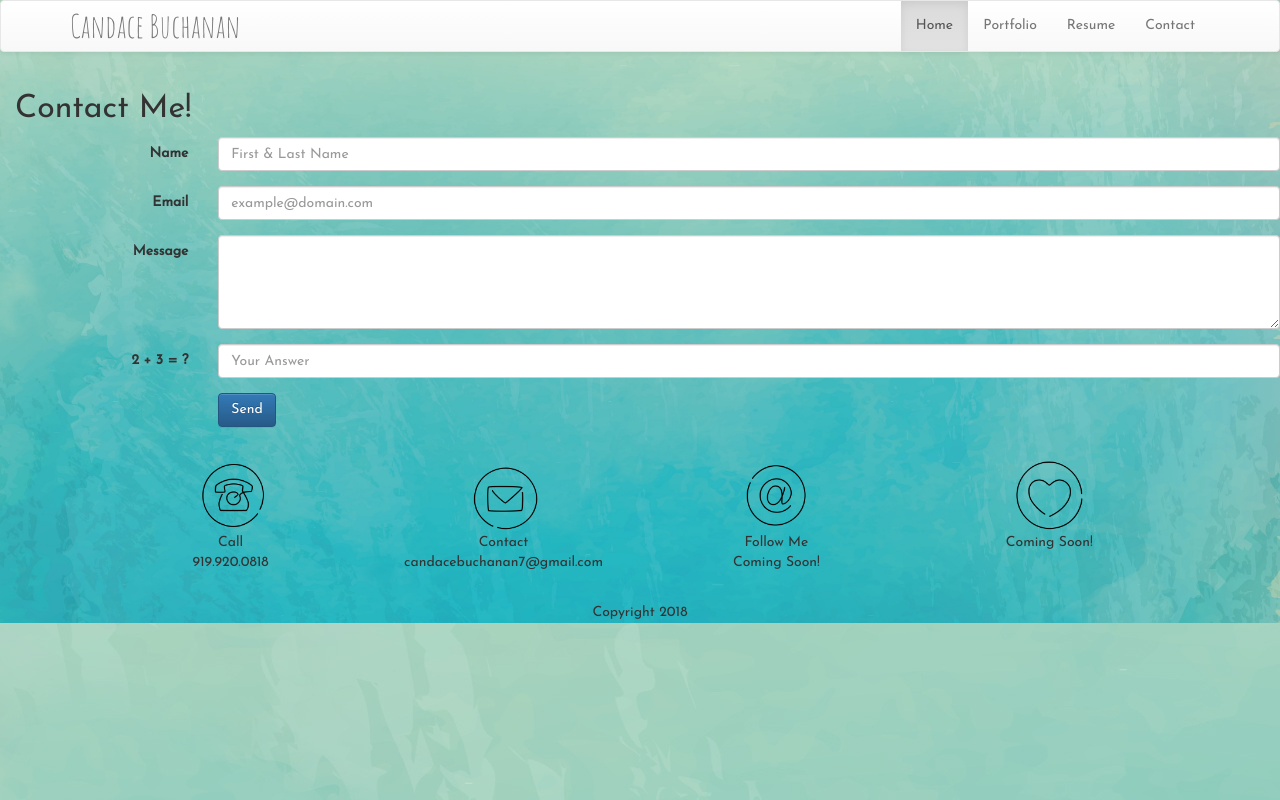
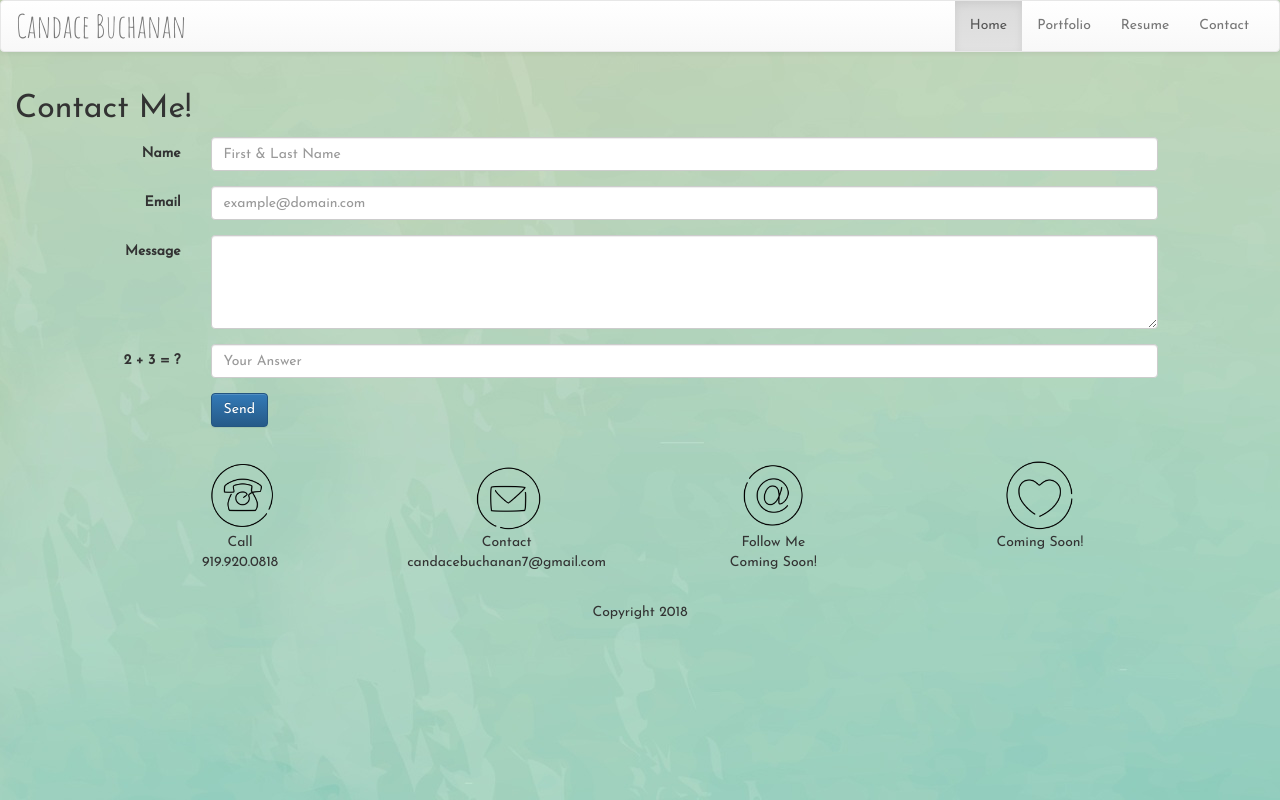
Before and after one commit to buchananc/Bootstrap-Portfolio, a plain HTML site: page contact.html in a window 1280 px wide. Drawn offline with nearby package versions, Linux system fonts and the light colour scheme.

Commit message:
Fix background and footer.  Need to get rid of margin between the right side of navbar and the background.  Possible container issue.

```diff
--- a/assets/css/style.css
+++ b/assets/css/style.css
@@ -3,17 +3,6 @@ body {
     background-image: url("../imgs/watercolor.jpg");
 }
 
-.bg {
-    /* The image used */
-    background-image: url("../imgs/watercolor.jpg");
-    /* Full height */
-    height: 100%;
-
-    /* Center and scale the image nicely */
-    background-position: center;
-    background-repeat: no-repeat;
-    background-size: cover;
-}
 
 
 .navbar-header {
--- a/contact.html
+++ b/contact.html
@@ -17,9 +17,8 @@
 </head>
 
 <body>
-    <div class="bg">
     <nav class="navbar navbar-default" role="navigation">
-            <div class="container">
+        <div class="container-fluid">
             <div class="navbar-header">
                 <a class="navbar-brand" href="#">Candace Buchanan</a>
                 <button type="button" class="navbar-toggle" data-toggle="collapse">
@@ -59,8 +58,9 @@
                             Contact Me!
                         </h3>
                     </div>
+                </div>
                 <div class="row">
-                            <div class="col-sm-12">
+                    <div class="col-sm-11">
                         <form class="form-horizontal" role="form" method="post" action="index.php">
                             <div class="form-group">
                                 <label for="name" class="col-sm-2 control-label">Name</label>
@@ -97,8 +97,6 @@
                                 </div>
                             </div>
                         </form>
-                            </div>
-                            </div>
                     </div>
                 </div>
             </div>
@@ -153,11 +151,8 @@
             </div>
         </div>
         <footer class="footer">
-            <div class="container">
             <p class="text-dark bg-white">Copyright 2018</p>
-            </div>
         </footer>
-    </div>
     </div>
 </body>
 
```
Also changed, not shown: index.html (+6 -8 lines), portfolio.html (+13 -9 lines). Lines whose indentation alone changed are shown as unchanged.
